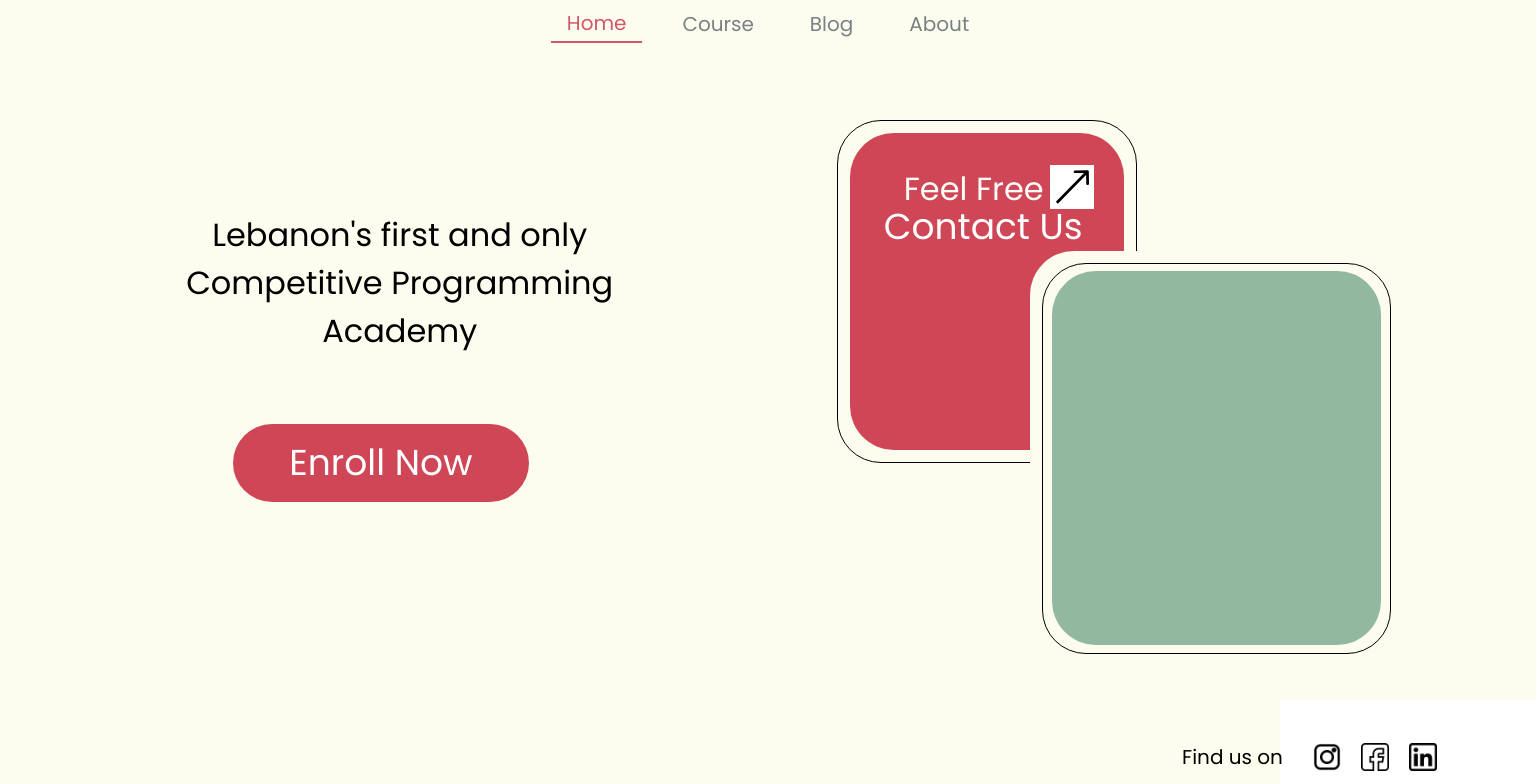
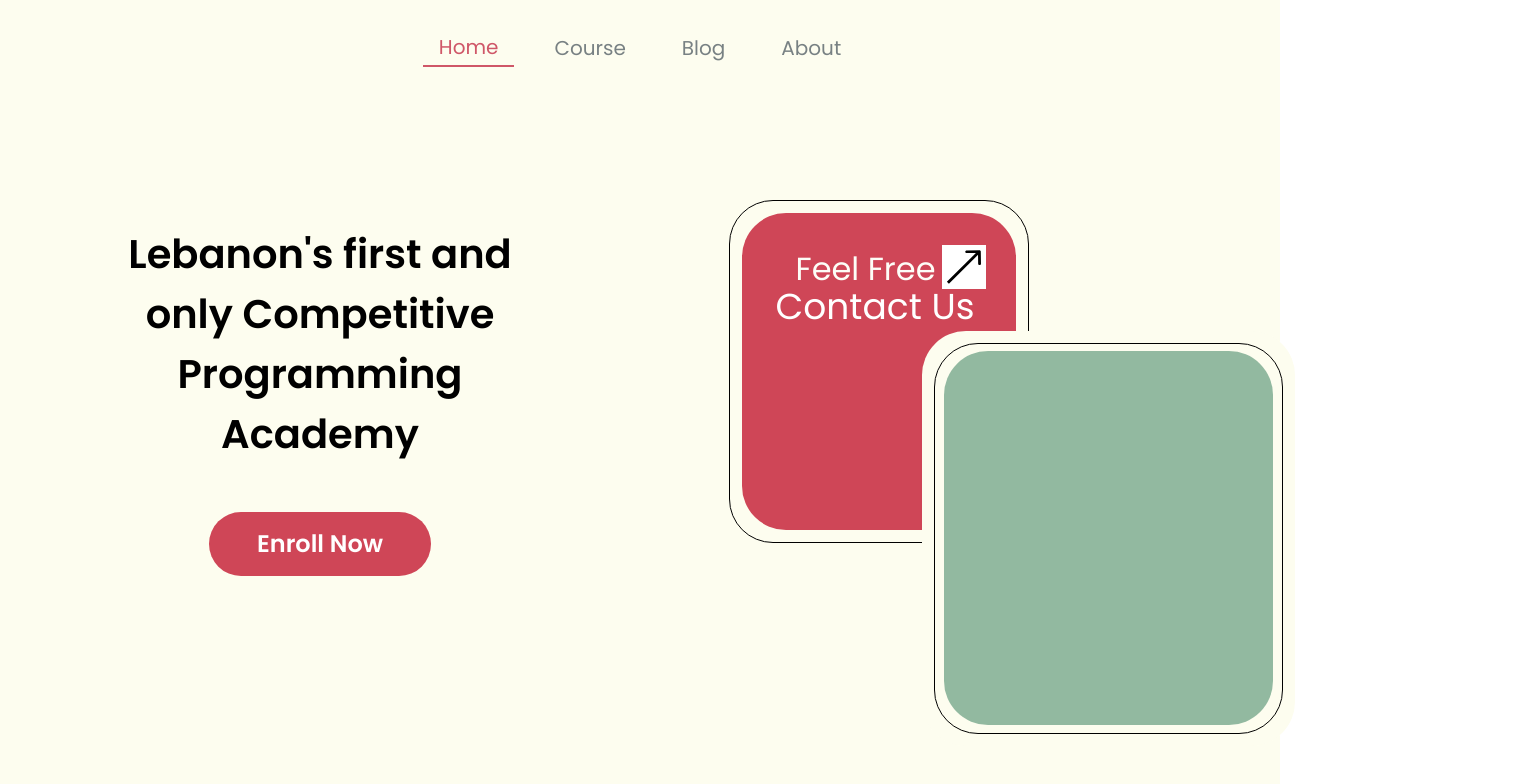
Before and after one commit to AliSamhat07/competitive-coders-lb, a React (Vite) app: page / in a window 1280 px wide. Shown: the top 784 px of the page, 1536 px wide, since content can reach past the window. Built offline with nearby package versions, Linux system fonts and the light colour scheme.

Commit message:
partial fix

```diff
--- a/src/App.jsx
+++ b/src/App.jsx
@@ -1,9 +1,12 @@
 import { Outlet } from "react-router-dom";
-
+import NavBar from "./pages/utils/Navbar/Navbar";
+import Footer from "./components/Footer";
 function App() {
   return (
-    <div className="font-poppins bg-accent-beige min-h-screen">
+    <div className="font-poppins bg-accent-beige">
+      <NavBar />
       <Outlet />
+      <Footer />
     </div>
   );
 }
--- /dev/null
+++ b/src/components/Footer.jsx
@@ -0,0 +1,16 @@
+import React from "react";
+
+function Footer() {
+  return (
+    <div className="flex  py-16 text-center justify-center items-center border-t-[1px] border-[] bg-accent-beige ">
+      <div className="w-[161px] h-6 relative  text-center text-black text-xl font-normal font-['Microsoft Sans Serif']">
+        Find us on{" "}
+      </div>
+      <img className="w-7 h-7 relative " src="./application_15072085.png" />
+      <img className="w-7 h-7 ml-5 relative " src="./facebook_1051360.png" />
+      <img className="w-7 h-7 ml-5 relative " src="./linkedin_1384088.png" />
+    </div>
+  );
+}
+
+export default Footer;
--- a/src/pages/HomePage.jsx
+++ b/src/pages/HomePage.jsx
@@ -1,27 +1,32 @@
 import React from "react";
-import NavBar from "./utils/Navbar/Navbar";
 import HoverEffect from "./utils/Arrow/Box";
 import { Link } from "react-router-dom";
 function HomePage() {
-  return <div className="w-[1536px] h-[700px] relative bg-[#fdfdef]">
-    <NavBar />
-    <div className="flex">
-      <div className="callToAction   mt-10 pt-[8%] pl-[10%] relative ">
-        <div className="w-[441px] h-[143px] mt-30 mb-[15%] ml-[2vw] relative text-center text-black text-[32px] font-normal font-['Microsoft Sans Serif']">Lebanon's first and only Competitive Programming Academy </div>
+  return (
+    <div className="relative mx-auto flex justify-center items-start pb-32">
+        <div className="callToAction flex justify-start gap-12  mt-24 items-center flex-col relative px-8 lg:px-0 lg:pl-32 w-full lg:w-[40%]">
+          <div className=" relative text-center text-black font-semibold text-[2.5em] leading-[1.5em]">
+            Lebanon's <span className="text-accent-gree">first</span> and{" "}
+            <span className="text-accent-gren">only</span>{" "}
+            Competitive Programming Academy{" "}
+          </div>
           <Link to={"register"}>
             <button
-            className="w-[296px] h-[78px] ml-[6.2vw] bg-[#cf4657] rounded-[46px] text-white text-4xl font-normal font-['Microsoft Sans Serif'] flex items-center justify-center
+              className=" px-12 py-4 bg-[#cf4657] rounded-[46px] text-white text-2xl font-semibold flex items-center justify-center
       transition-transform transform hover:scale-105 hover:bg-[#d85768] focus:outline-none"
             >
               Enroll Now
             </button>
+          </Link>
+        </div>
 
-        </Link>
-
+        <div className="Boxes w-[60%] h-[80vh] mt-10 relative hidden lg:block">
+          <div className="w-[165px] h-[22px] left-[271px] top-[77px] absolute text-center text-[#fdfdf7] text-[32px] font-normal z-10">
+            Feel Free
           </div>
-      <div className="Boxes w-[70vw] h-[80vh] mt-10 relative">
-        <div className="w-[165px] h-[22px] left-[271px] top-[77px] absolute text-center text-[#fdfdf7] text-[32px] font-normal font-['Microsoft Sans Serif'] z-10">Feel Free</div>
-        <div className="w-60 h-[58px] left-[243px] top-[119px] absolute text-center text-white text-4xl font-normal font-['Microsoft Sans Serif'] z-10">Contact Us </div>
+          <div className="w-60 h-[58px] left-[243px] top-[119px] absolute text-center text-white text-4xl font-normal z-10">
+            Contact Us{" "}
+          </div>
           <HoverEffect />
           <div className="w-[274px] h-[317px] left-[230px] top-[45px] absolute bg-[#cf4657] rounded-[44px]" />
           <div className="w-[300px] h-[343px] left-[217px] top-[32px] absolute bg-[#fe8040]/0 rounded-[44px] border border-black" />
@@ -30,14 +35,7 @@ function HomePage() {
           <div className="w-[349px] h-[391px] left-[422px] top-[175px] absolute bg-[#d9d9d9]/0 rounded-[44px] border border-black" />
         </div>
       </div>
-    <div className="flex mt-[1%] pl-[75%] ">
-      <div className="w-[161px] h-6 relative  text-center text-black text-xl font-normal font-['Microsoft Sans Serif']">Find us on </div>
-      <img className="w-7 h-7 relative " src="./application_15072085.png" />
-      <img className="w-7 h-7 ml-5 relative " src="./facebook_1051360.png" />
-      <img className="w-7 h-7 ml-5 relative " src="./linkedin_1384088.png" />
-    </div>
-  </div>
-    ;
+  );
 }
 
 export default HomePage;
--- a/src/pages/PlanPage.jsx
+++ b/src/pages/PlanPage.jsx
@@ -2,7 +2,7 @@ import React from "react";
 
 function PlanPage() {
   return (
-    <div className="p-4">
+    <div className="p-4 pb-32">
       <h1 className="pt-20 pb-16 text-4xl font-bold text-center text-accent-green">
         Choose a Plan
       </h1>
--- a/src/pages/utils/Navbar/Navbar.jsx
+++ b/src/pages/utils/Navbar/Navbar.jsx
@@ -1,28 +1,29 @@
-import React, { useState } from 'react';
-import { Link, useLocation } from 'react-router-dom'; // Import useLocation to track the current route
+import React, { useState } from "react";
+import { Link, useLocation } from "react-router-dom"; // Import useLocation to track the current route
 
 const NavBar = () => {
   const location = useLocation(); // Get the current location (route/path)
   const [active, setActive] = useState(location.pathname); // Set active based on current path initially
 
   const navItems = [
-        { label: 'Home', key: 'Home', route: '/' },
-        { label: 'Course', key: 'Course', route: '/register' },
-        { label: 'Blog', key: 'Blog', route: '/events' },
-        { label: 'About', key: 'About', route: '/about' },
+    { label: "Home", key: "Home", route: "/" },
+    { label: "Course", key: "Course", route: "/register" },
+    { label: "Blog", key: "Blog", route: "/events" },
+    { label: "About", key: "About", route: "/about" },
   ];
 
   return (
-        <div className="NavBar h-[48px] flex items-center justify-center space-x-6">
+    <div className="NavBar h-[48px] flex items-center justify-center space-x-6 pt-12 pb-20">
       {navItems.map((item) => (
         <Link
           key={item.key}
           to={item.route} // Link to the corresponding route
           onClick={() => setActive(item.route)} // Update active state on click
           className={`text-xl font-['Microsoft Sans Serif'] px-4 py-1 transition-colors duration-200
-                    ${location.pathname === item.route
-                            ? 'text-[#cf5768] border-b-2 border-[#cf5768]' // Highlight the active item based on location
-                            : 'text-[#788183] hover:text-[#cf5768]'
+                    ${
+                      location.pathname === item.route
+                        ? "text-[#cf5768] border-b-2 border-[#cf5768]" // Highlight the active item based on location
+                        : "text-[#788183] hover:text-[#cf5768]"
                     }`}
         >
           {item.label}
```
Lines whose indentation alone changed are shown as unchanged.
